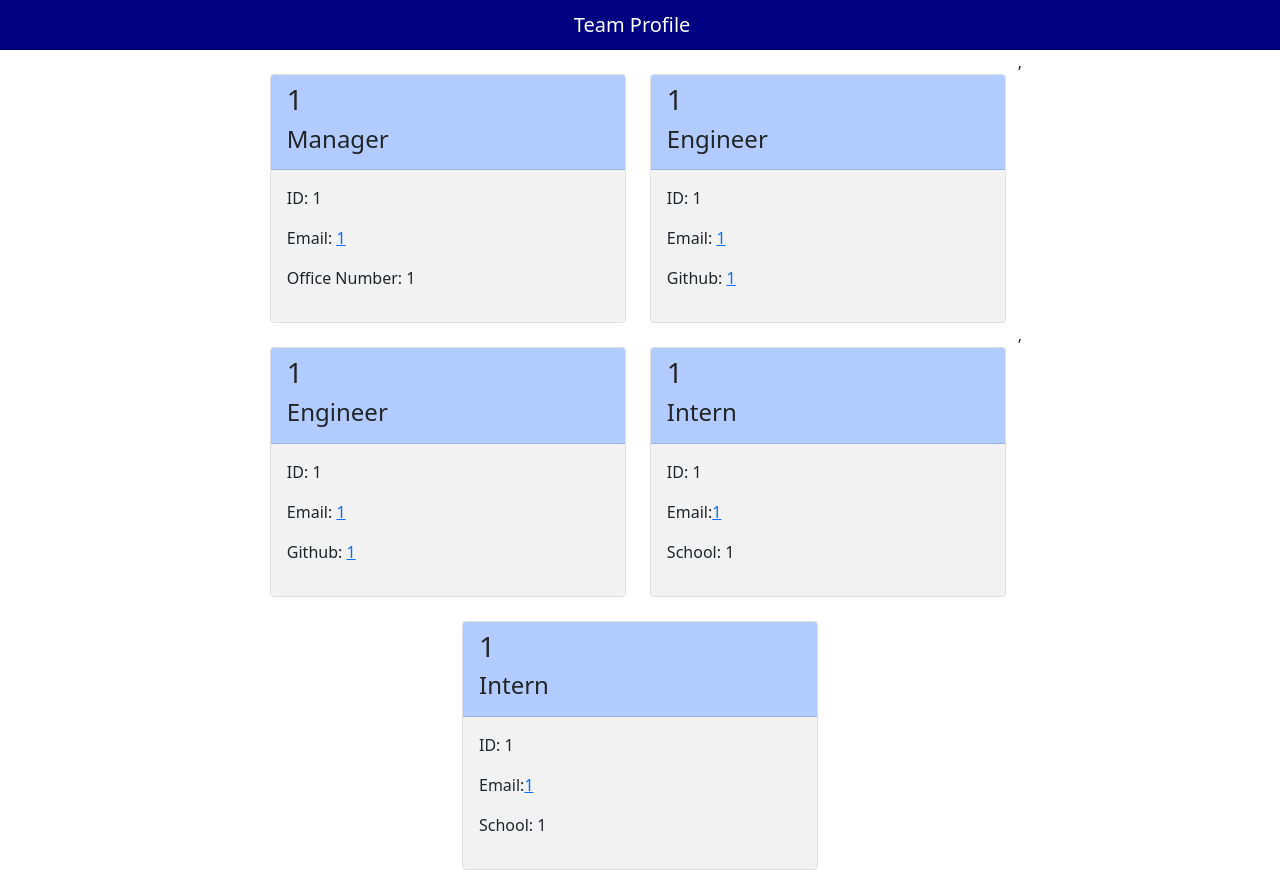
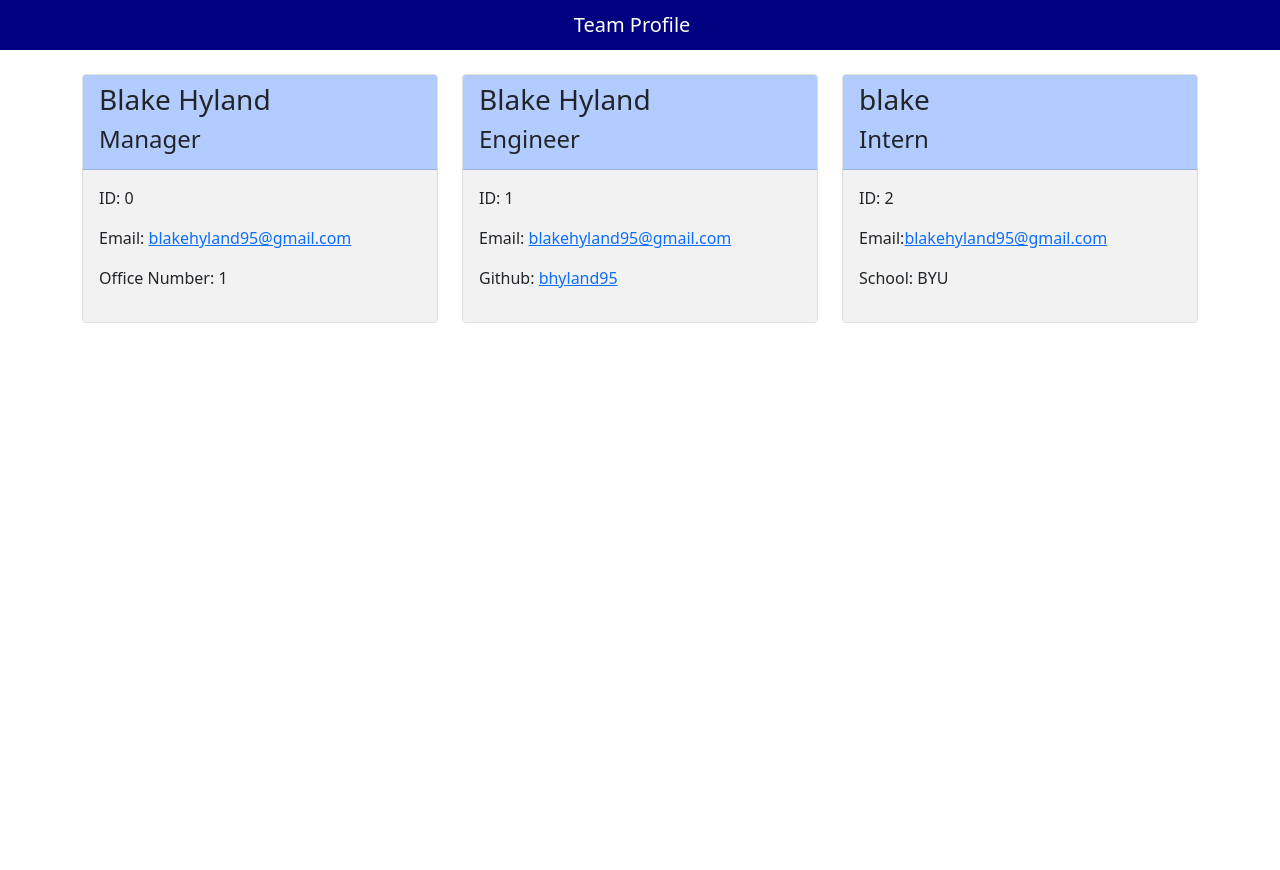
Before and after one commit to bhyland95/Team-Profile-Generator, a website: page dist/index.html in a window 1280 px wide. After the commit the page ends 800 px from the top, so only its background shows below. Drawn offline with nearby package versions, Linux system fonts and the light colour scheme.

Commit message:
updated README

```diff
--- a/dist/index.html
+++ b/dist/index.html
@@ -22,12 +22,12 @@
     <div class="col-4 mt-4">
         <div class="card h-100">
             <div class="card-header">
-                <h3>1</h3>
+                <h3>Blake Hyland</h3>
                 <h4>Manager</h4>
             </div>
             <div class="card-body">
-                <p class="id">ID: 1</p>
-                <p class="email">Email: <a href="mailto:1">1</a></p>
+                <p class="id">ID: 0</p>
+                <p class="email">Email: <a href="mailto:blakehyland95@gmail.com">blakehyland95@gmail.com</a></p>
                 <p class="office">Office Number: 1</p>
             </div>
         </div>
@@ -36,27 +36,13 @@
     <div class="col-4 mt-4">
         <div class="card h-100">
             <div class="card-header">
-                <h3>1</h3>
+                <h3>Blake Hyland</h3>
                 <h4>Engineer</h4>
             </div>
             <div class="card-body">
                 <p class="id">ID: 1</p>
-                <p class="email">Email: <a href="mailto:1">1</a></p>
-                <p class="github">Github: <a href="https://github.com/1">1</a></p>
-            </div>
-        </div>
-    </div>
-    ,
-    <div class="col-4 mt-4">
-        <div class="card h-100">
-            <div class="card-header">
-                <h3>1</h3>
-                <h4>Engineer</h4>
-            </div>
-            <div class="card-body">
-                <p class="id">ID: 1</p>
-                <p class="email">Email: <a href="mailto:1">1</a></p>
-                <p class="github">Github: <a href="https://github.com/1">1</a></p>
+                <p class="email">Email: <a href="mailto:blakehyland95@gmail.com">blakehyland95@gmail.com</a></p>
+                <p class="github">Github: <a href="https://github.com/bhyland95">bhyland95</a></p>
             </div>
         </div>
     </div>
@@ -64,27 +50,13 @@
     <div class="col-4 mt-4">
         <div class="card h-100">
             <div class="card-header">
-                <h3>1</h3>
+                <h3>blake</h3>
                 <h4>Intern</h4>
             </div>
             <div class="card-body">
-                <p class="id">ID: 1</p>
-                <p class="email">Email:<a href="mailto:1">1</a></p>
-                <p class="school">School: 1</p>
-            </div>
-    </div>
-</div>
-    ,
-    <div class="col-4 mt-4">
-        <div class="card h-100">
-            <div class="card-header">
-                <h3>1</h3>
-                <h4>Intern</h4>
-            </div>
-            <div class="card-body">
-                <p class="id">ID: 1</p>
-                <p class="email">Email:<a href="mailto:1">1</a></p>
-                <p class="school">School: 1</p>
+                <p class="id">ID: 2</p>
+                <p class="email">Email:<a href="mailto:blakehyland95@gmail.com">blakehyland95@gmail.com</a></p>
+                <p class="school">School: BYU</p>
             </div>
     </div>
 </div>
```
Also changed, not shown: README.md.
